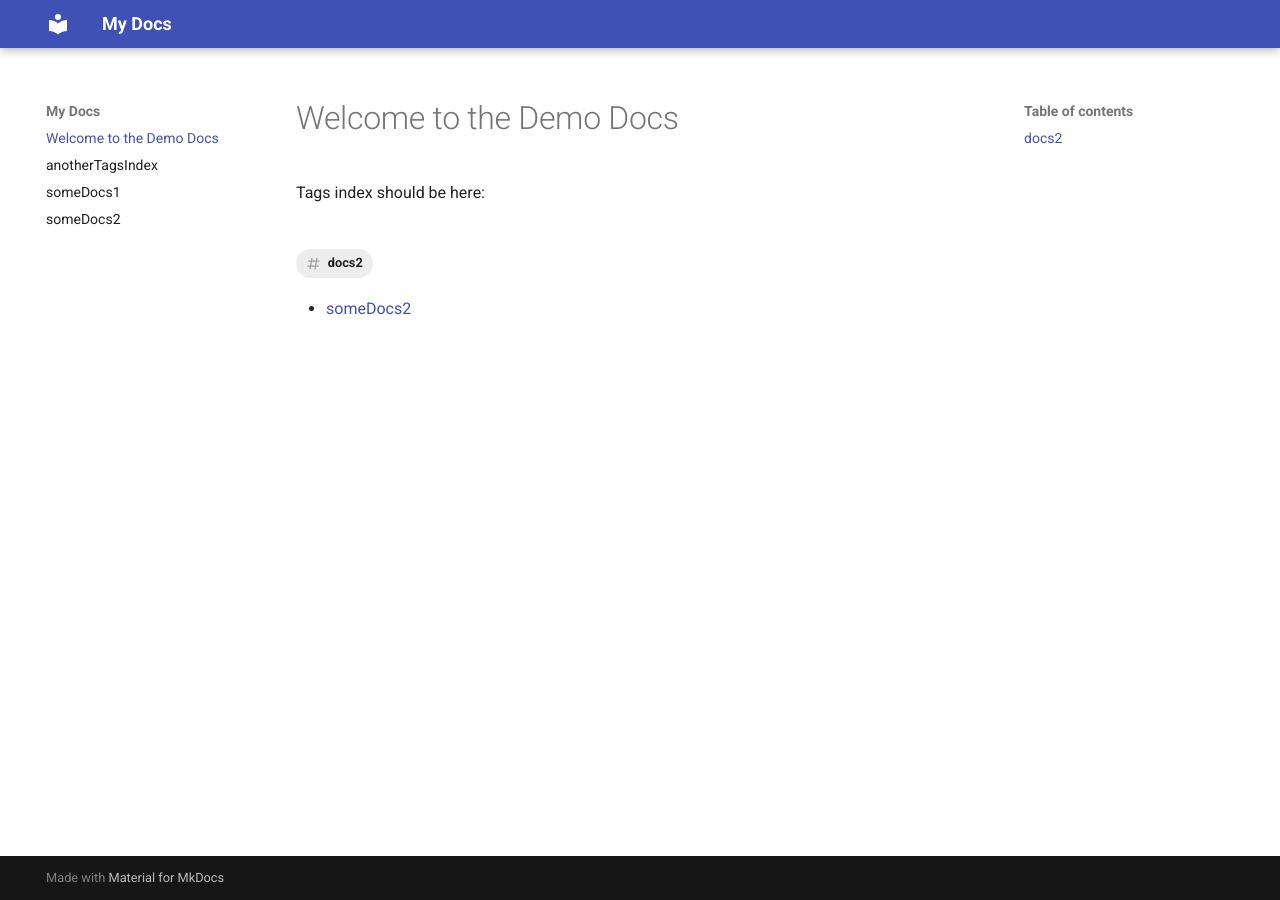
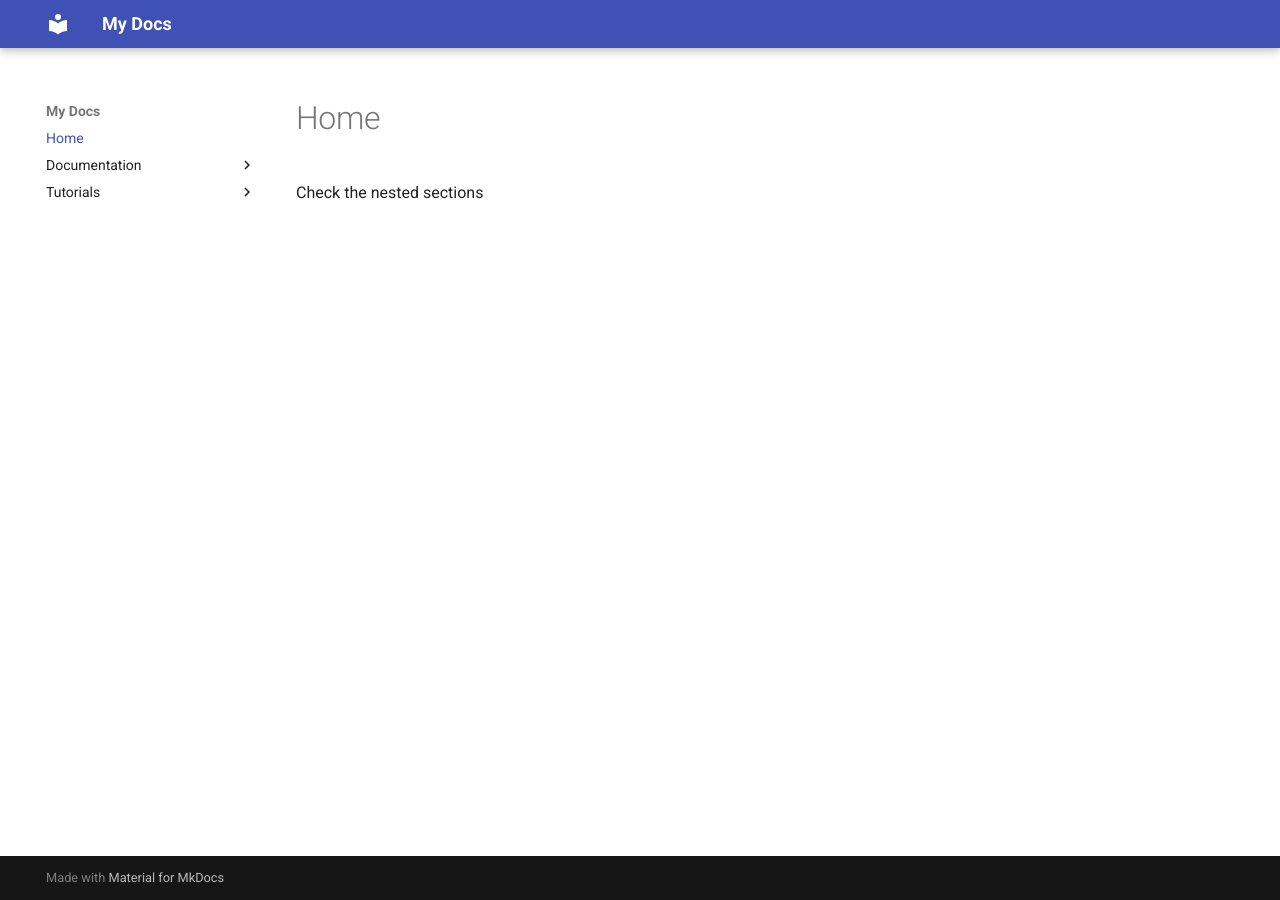
Before and after one commit to SaltyAimbOtter/material-mkdocs-tags-bug, an MkDocs documentation site: the page built from docs/index.md, in a window 1280 px wide. Built offline with MkDocs 1.6.1 and Material for MkDocs 9.7.7, drawn with Linux system fonts in a browser that asks for light colours.

Commit message:
adjust setup to real world scenario

```diff
--- a/docs/index.md
+++ b/docs/index.md
@@ -1,4 +1 @@
-# Welcome to the Demo Docs
-
-Tags index should be here:
-[TAGS]
+Check the nested sections
--- a/mkdocs.yml
+++ b/mkdocs.yml
@@ -5,9 +5,9 @@ theme:
 plugins:
   - tags:
       tags_extra_files:
-        index.md:
+        Documentation/anotherTagsIndex.md:
           - docs2
-        anotherTagsIndex.md:
+        Tutorials/tagsIndex.md:
           - docs1
 
 extra:
```
Also changed, not shown: docs/Documentation/anotherTagsIndex.md (added, +2 -0 lines), docs/Tutorials/tagsIndex.md (added, +3 -0 lines), docs/anotherTagsIndex.md (deleted, +0 -3 lines), docs/Documentation/someDocs2.md (renamed from docs/someDocs2.md), docs/Tutorials/someDocs1.md (renamed from docs/someDocs1.md).
